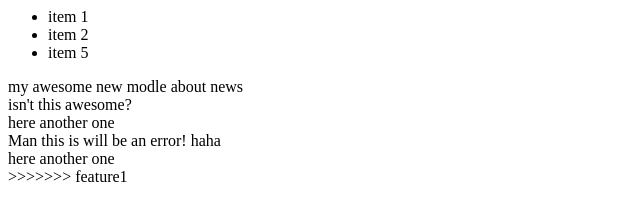
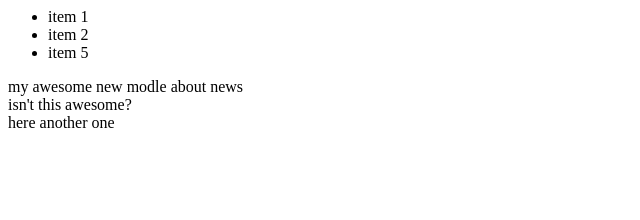
Before and after one commit to BorinBangBang/gitTest, a plain HTML site: page index.html in a window 1280 px wide. Shown: the whole page, without its empty margins (0-640 px from the left). Drawn offline with Linux system fonts and the light colour scheme.

Commit message:
delete some redundance

```diff
--- a/index.html
+++ b/index.html
@@ -16,11 +16,6 @@
 	</module-two>
 	<module-three>
 		<div>here another one</div>
-		<div>Man this is will be an error! haha</div>
-	</module-two>
-	<module-three>
-		<div>here another one</div>
->>>>>>> feature1
 	</module-three>
 </body>
 </html>
```
